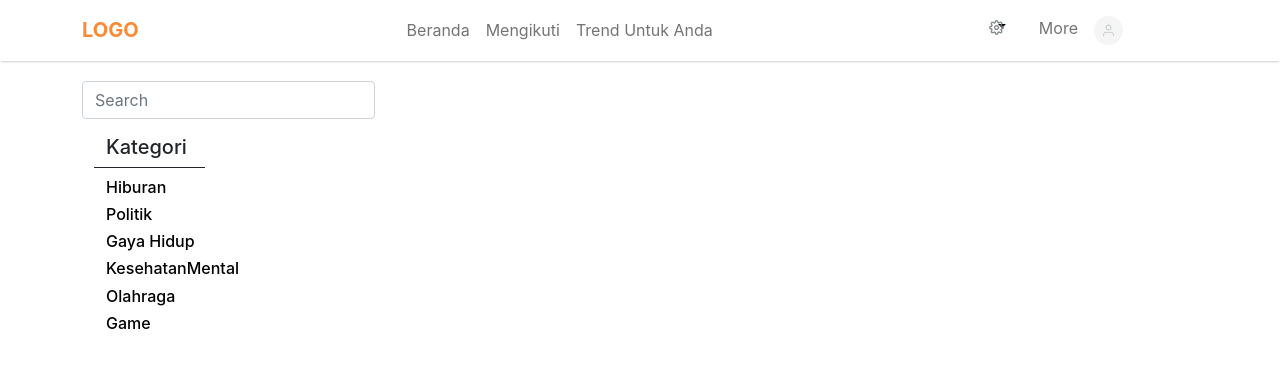
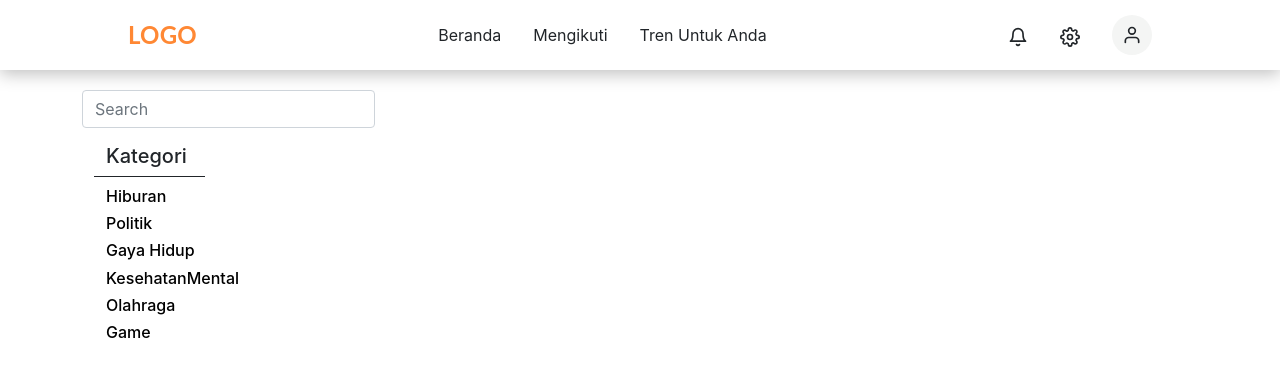
Before and after one commit to Capstone-FGD-Diskusin/fp-final-user, a React (Create React App) app: page /Login/HomeLogin in a window 1280 px wide. Shown: the top 376 px of the page. Built offline with nearby package versions, Linux system fonts and the light colour scheme.

Commit message:
fix navbar

```diff
--- a/package.json
+++ b/package.json
@@ -11,6 +11,7 @@
     "react-bootstrap": "^2.0.3",
     "react-dom": "^17.0.2",
     "react-favicon": "^0.0.25",
+    "react-icons": "^4.3.1",
     "react-router-dom": "^6.1.1",
     "react-scripts": "5.0.0",
     "web-vitals": "^2.1.2"
--- a/src/components/NavbarLogin/NavbarLogin.jsx
+++ b/src/components/NavbarLogin/NavbarLogin.jsx
@@ -1,16 +1,66 @@
-import React from 'react'
+import React, {useState} from 'react'
 import style from './NavbarLogin.module.css'
-import { Container, Navbar, Nav, NavDropdown, Image, Button, ImageDropdown, Dropdown } from 'react-bootstrap'
-import gambar from "../../img/profile.png"
-import gambar2 from "../../img/settings.png"
+// import { Container, Navbar, Nav, NavDropdown, Image, Button, ImageDropdown, Dropdown } from 'react-bootstrap'
+// import gambar from "../../img/profile.png"
+// import gambar2 from "../../img/settings.png"
 // import { ImOffice } from "react-icons/im";
+import { NavbarLoginData } from './NavbarLoginData';
+import * as FiIcons from 'react-icons/fi';
+import * as FaIcons from 'react-icons/fa';
 
 export default function NavbarLogin() {
+    const [isDown, setIsDown] = useState(false);
+    const setDown = () => {
+        setIsDown(!isDown)
+    }
+
     return (
         <div>
-
-
-            <Navbar collapseOnSelect expand="lg" className={style.back} >
+            <div className={style.navbar}>
+                <div className={style.content}>
+                    <div className={style.logo}>
+                        LOGO
+                    </div>
+                    <div className={style.middle}>
+                    {
+                        NavbarLoginData.map((item,index)=>{
+                            return(
+                                <div key={index}>
+                                    {item.title}
+                                </div>
+                            )
+                        })
+                    }
+                    </div>
+                    <div className={style.bar}>
+                        <FaIcons.FaBars size={25} onClick={setDown} />
+                    </div>
+                    <div className={style.right}>
+                        <div>
+                            <FiIcons.FiBell size={20}/>
+                        </div>
+                        <div>
+                            <FiIcons.FiSettings size={20}/>
+                        </div>
+                        <div className={style.profile}>
+                            <FiIcons.FiUser size={20}/>
+                        </div>
+                    </div>
+                </div>
+            </div>
+            <div className={isDown ? style.dropdownActive : style.dropdown} >
+                {
+                    NavbarLoginData.map((item, index) => {
+                        // console.log(isDown)
+                        return(
+                            <div className={style.dropdownItem} key={index}>
+                                {item.title}
+                            </div>
+                        )
+                    })
+                }
+            </div>
+            {/* <Navbar collapseOnSelect expand="lg" className={style.back} >
                 <Container>
                     <Nav className="me-auto">
                         <Navbar.Brand href="#home"> <b className={style.text2}>LOGO</b> </Navbar.Brand>
@@ -50,8 +100,7 @@ export default function NavbarLogin() {
                         </Nav>
                     </Navbar.Collapse>
                 </Container>
-            </Navbar>
-
+            </Navbar> */}
         </div >
     )
 }
--- a/src/components/NavbarLogin/NavbarLogin.module.css
+++ b/src/components/NavbarLogin/NavbarLogin.module.css
@@ -67,3 +67,87 @@ Dropdown-Toogle {
     color: white;
     background-color: white;
 }
+
+.navbar{
+    width: 100%;
+    height: 70px;
+    /* background: red; */
+    box-shadow: 0px 4px 16px rgba(0, 0, 0, 0.25);
+}
+
+.content{
+    width: 80%;
+    height: 70px;
+    margin: auto;
+    display: flex;
+    justify-content: space-between;
+    align-items: center;
+    /* background: aqua; */
+}
+
+.logo{
+    font-family: Lato;
+    font-style: normal;
+    font-weight: bold;
+    font-size: 24px;
+    line-height: 32px;
+    display: flex;
+    align-items: center;
+    letter-spacing: 0.2px;
+    text-transform: uppercase;
+    color: #FF8834;
+}
+
+.middle{
+    display: flex;
+    gap: 2rem;
+}
+
+.right{
+    display: flex;
+    align-items: center;
+    gap: 2rem;
+}
+
+.profile{
+    width: 40px;
+    height: 40px;
+    border-radius: 100px;
+    background: #F4F5F4;
+    display: flex;
+    justify-content: center;
+    align-items: center;
+}
+
+.bar{
+    display: none;
+}
+
+.dropdown{
+    display: none;
+}
+
+.dropdownActive{
+    width: 100%;
+    position: absolute;
+    display: flex;
+    flex-direction: column;
+    justify-content: center;
+    align-items: center;
+    z-index: 1;
+    background: #FFFFFF;
+    /* border: 1px solid; */
+}
+
+@media only screen and (max-width: 800px) {
+    .middle{
+        display: none;
+    }
+    .bar{
+        width: 50%;
+        /* background: red; */
+        display: flex;
+        justify-content: flex-end;
+
+    }
+}
--- /dev/null
+++ b/src/components/NavbarLogin/NavbarLoginData.js
@@ -0,0 +1,14 @@
+export const NavbarLoginData = [
+    {
+        title: "Beranda",
+        path: "/produk"
+    },
+    {
+        title: "Mengikuti",
+        path: "/why_us"
+    },
+    {
+        title: "Tren Untuk Anda",
+        path: "/contact_us"
+    },
+]
```
Also changed, not shown: 1 other file (tests, documents, lock files or other folders).
